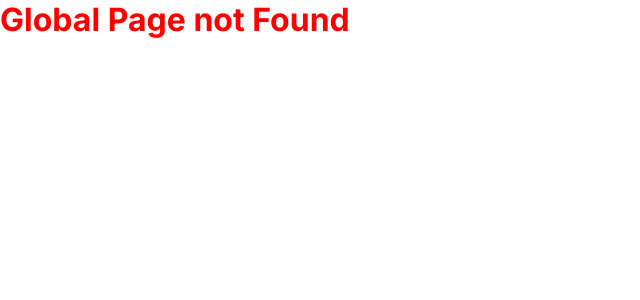
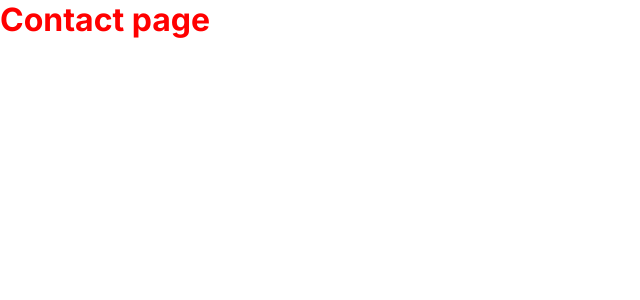
Before and after one commit to Avinashvns/nextjslearn, a Next.js app: page /contact in a window 1280 px wide. Before the commit this address had no page. Shown: the top 300 px of the page, without its empty margins (0-640 px from the left). Built offline with nearby package versions, Linux system fonts and the light colour scheme.

Commit message:
generateMetadata in next js

```diff
--- /dev/null
+++ b/src/app/contact/page.js
@@ -0,0 +1,15 @@
+
+
+export default function Contact() {
+    return (
+        <div>
+            <h1>Contact page</h1>
+        </div>
+    )
+}
+
+export function generateMetadata() {
+    return {
+        title: "Contact Page",
+    };
+}
--- a/src/app/login/page.js
+++ b/src/app/login/page.js
@@ -6,7 +6,7 @@ import Image from "next/image"
 import Profile from '../../../public/vercel.svg'
 
 
-const Login = () => {
+export default function Login() {
     console.log(Profile)
     const [hstyle, setHstyle] = useState({ backgroundColor: 'yellow' })
     return (
@@ -20,5 +20,3 @@ const Login = () => {
         </diV>
     )
 }
-
-export default Login;
```
